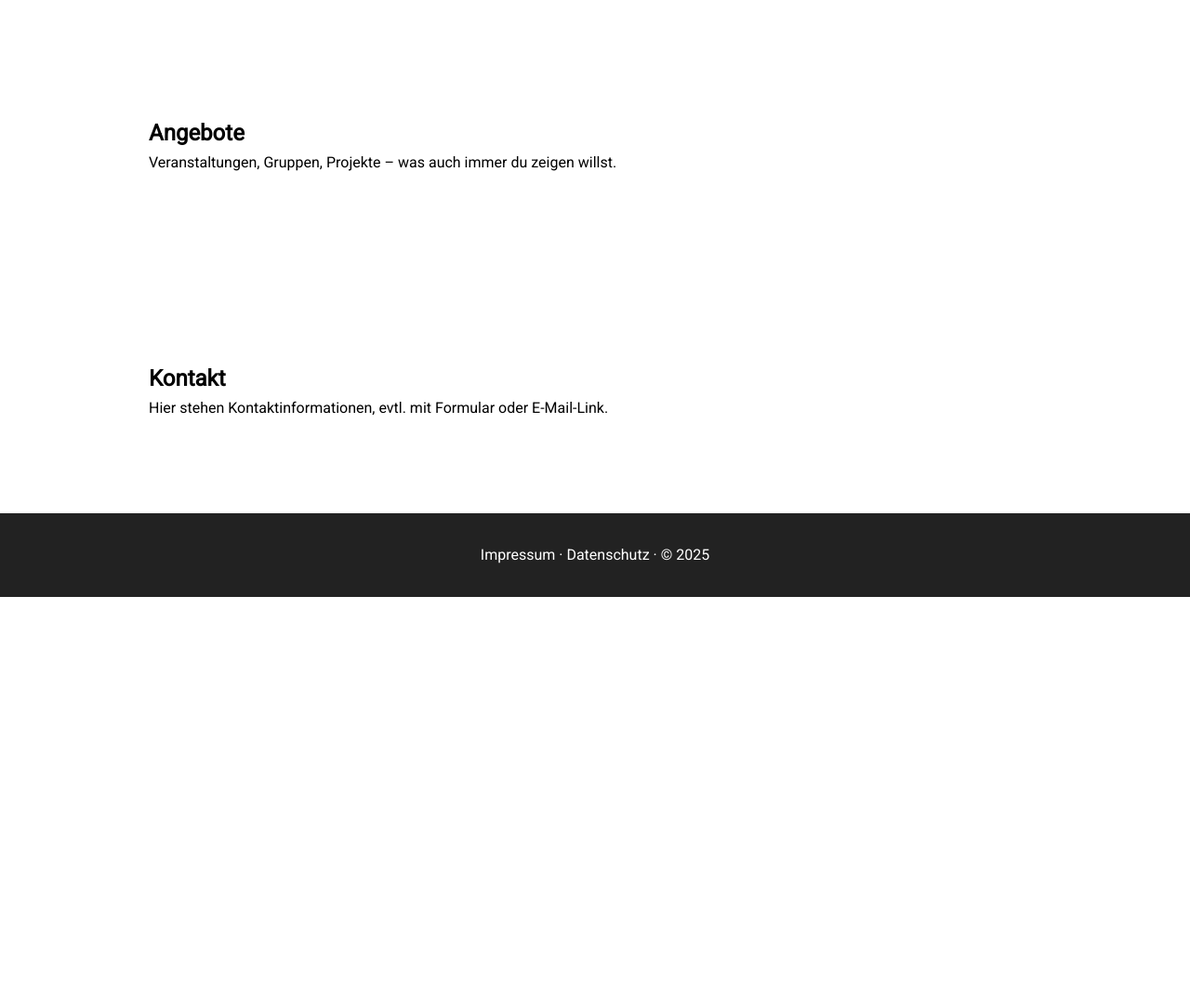
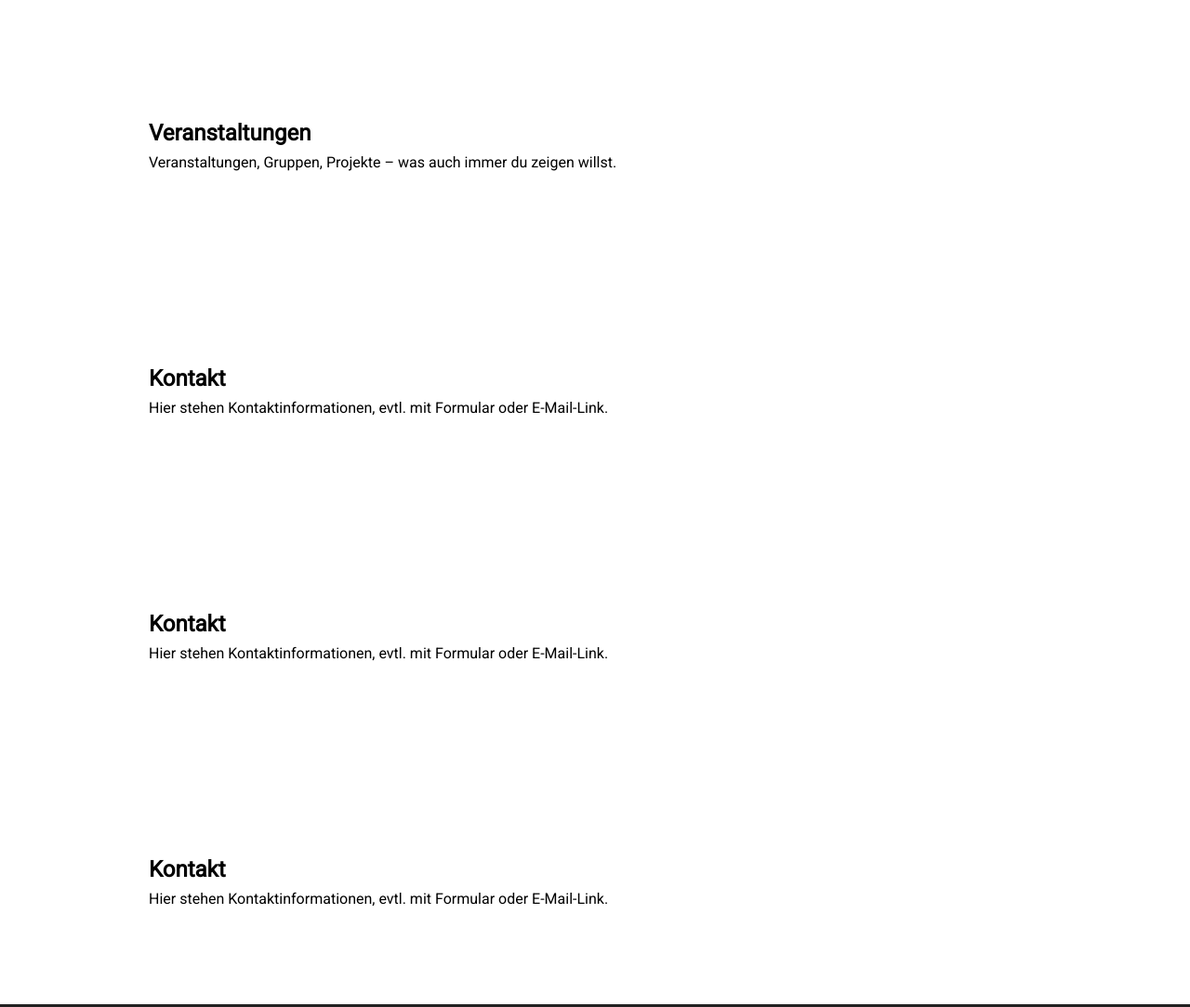
Before and after one commit to gnahazel/lkg-stuetzengruen, a plain HTML site: page index.html in a window 1280 px wide. Shown: the part 1040-2123 px from the top of the page at 93% size. Before the commit the page ends 1682 px from the top, so only its background shows below. Drawn offline with Linux system fonts and the light colour scheme.

Commit message:
Update index.html

```diff
--- a/index.html
+++ b/index.html
@@ -14,7 +14,9 @@
       <ul>
         <li><a href="#start">Start</a></li>
         <li><a href="#ueber-uns">Über uns</a></li>
-        <li><a href="#angebote">Angebote</a></li>
+        <li><a href="#ueber-uns">Veranstaltungen</a></li>
+        <li><a href="#ueber-uns">Termine</a></li>
+        <li><a href="#ueber-uns">Mediathek</a></li>
         <li><a href="#kontakt">Kontakt</a></li>
       </ul>
     </nav>
@@ -30,9 +32,19 @@
     <p>Hier kannst du etwas über dich/euch schreiben – eure Vision, euer Herz, euer Team.</p>
   </section>
 
-  <section id="angebote">
-    <h2>Angebote</h2>
+  <section id="veranstaltungen">
+    <h2>Veranstaltungen</h2>
     <p>Veranstaltungen, Gruppen, Projekte – was auch immer du zeigen willst.</p>
+  </section>
+
+<section id="termine">
+    <h2>Kontakt</h2>
+    <p>Hier stehen Kontaktinformationen, evtl. mit Formular oder E-Mail-Link.</p>
+  </section>
+
+  <section id="mediathek">
+    <h2>Kontakt</h2>
+    <p>Hier stehen Kontaktinformationen, evtl. mit Formular oder E-Mail-Link.</p>
   </section>
 
   <section id="kontakt">
```
